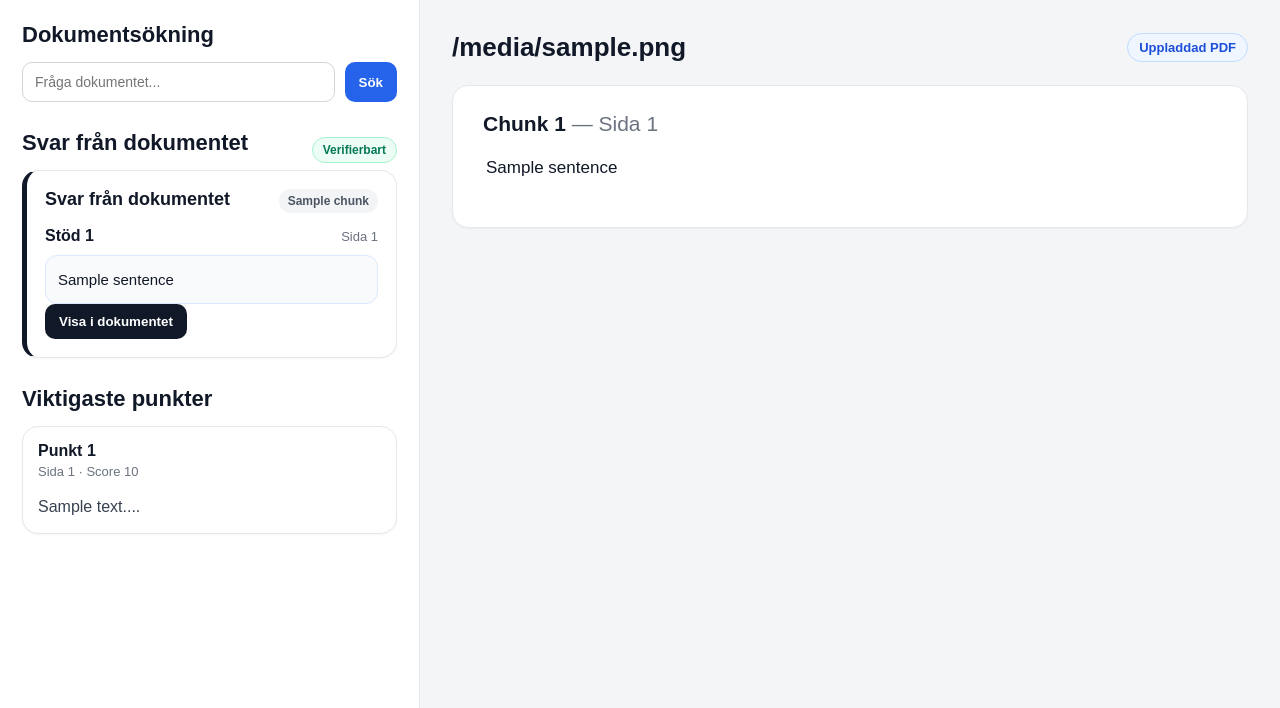
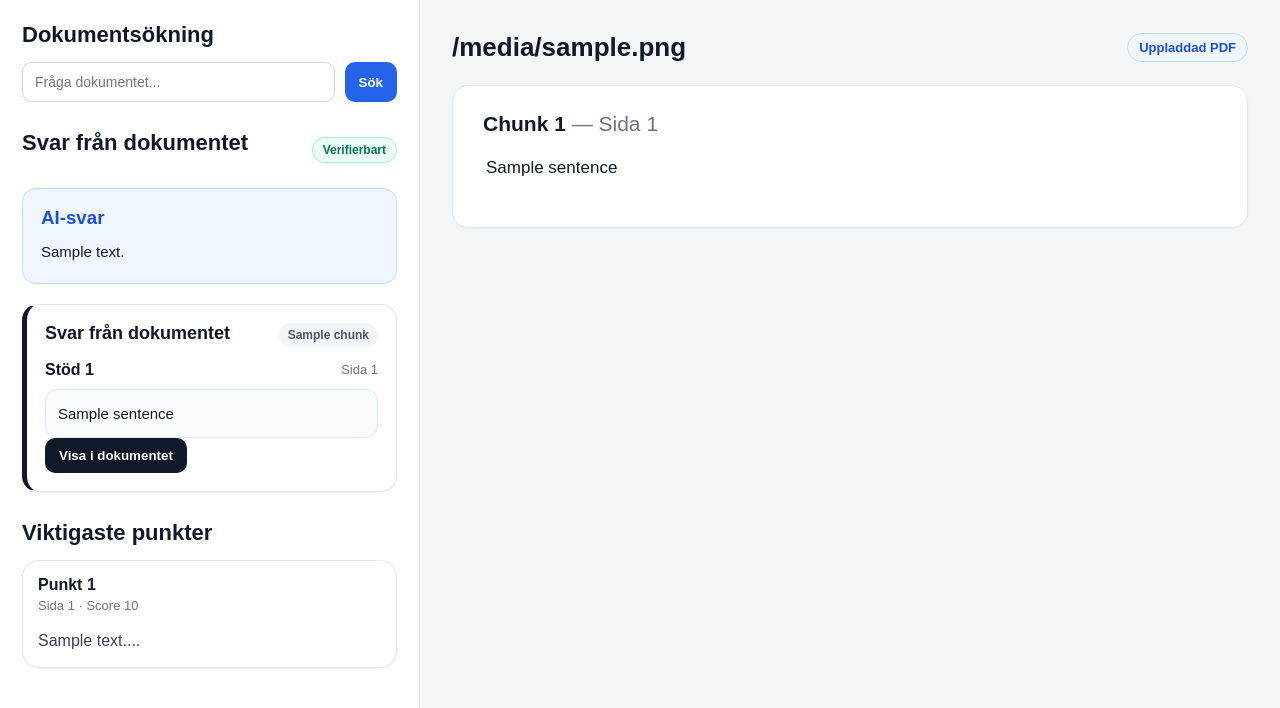
Before and after one commit to AxelSchuberth/document-ai, a Flask app: template templates/index.html in a window 1280 px wide. Shown: the part 92-800 px from the top of the page. Run offline with Flask 3, Linux system fonts and the light colour scheme; the template is opened without the code that fills it: most values are stand-ins (such as "Sample title", 1, 10 or a date in 2020).

Commit message:
documentai

```diff
--- a/app.py
+++ b/app.py
@@ -8,7 +8,11 @@ from services.embedding_service import (
     search_chunks,
     add_sentences_to_chunks
 )
-from services.query_service import detect_query_intent, expand_query
+from services.query_service import (
+    detect_query_intent,
+    expand_query
+)
+from services.llm_service import generate_answer
 
 app = Flask(__name__)
 app.secret_key = "dev-secret-key-change-later"
@@ -33,8 +37,11 @@ def process_document(path):
         return DOCUMENT_CACHE[cache_key]
 
     pages, chunks = extract_pdf_text(path)
+
     chunks = add_sentences_to_chunks(chunks)
+
     important_chunks = get_important_chunks(chunks)
+
     embeddings = create_embeddings(chunks)
 
     DOCUMENT_CACHE[cache_key] = {
@@ -49,20 +56,29 @@ def process_document(path):
 
 @app.route("/", methods=["GET", "POST"])
 def index():
+
     filename = None
+
     pages = []
     chunks = []
+
     important_chunks = []
+
     semantic_results = []
+
+    ai_answer = ""
+
     query = ""
     query_intent = ""
 
     if request.method == "POST":
+
         query = request.form.get("query", "")
 
         file = request.files.get("pdf")
 
         if file and file.filename.endswith(".pdf"):
+
             filename = file.filename
 
             path = os.path.join(
@@ -71,31 +87,39 @@ def index():
             )
 
             file.save(path)
+
             session["filename"] = filename
 
         filename = session.get("filename")
 
         if filename:
+
             path = os.path.join(
                 app.config["UPLOAD_FOLDER"],
                 filename
             )
 
             if os.path.exists(path):
+
                 document_data = process_document(path)
 
                 pages = document_data["pages"]
+
                 chunks = document_data["chunks"]
+
                 important_chunks = document_data["important_chunks"]
+
                 embeddings = document_data["embeddings"]
 
                 if not query:
                     query = "vad är viktigast i dokumentet"
 
                 query_intent = detect_query_intent(query)
+
                 search_query = expand_query(query)
 
                 if query_intent == "location":
+
                     semantic_results = search_chunks(
                         search_query,
                         chunks,
@@ -106,7 +130,9 @@ def index():
                         semantic_weight=0.15,
                         query_intent=query_intent
                     )
+
                 else:
+
                     semantic_results = search_chunks(
                         search_query,
                         chunks,
@@ -118,6 +144,12 @@ def index():
                         query_intent=query_intent
                     )
 
+                if semantic_results:
+                    ai_answer = generate_answer(
+                        query,
+                        semantic_results
+                    )
+
     return render_template(
         "index.html",
         filename=filename,
@@ -125,6 +157,7 @@ def index():
         chunks=chunks,
         important_chunks=important_chunks,
         semantic_results=semantic_results,
+        ai_answer=ai_answer,
         query=query,
         query_intent=query_intent
     )
--- /dev/null
+++ b/services/llm_service.py
@@ -0,0 +1,52 @@
+import requests
+
+
+OLLAMA_URL = "http://localhost:11434/api/generate"
+
+MODEL_NAME = "llama3.2:3b"
+
+
+def generate_answer(query, evidence_chunks):
+
+    context_parts = []
+
+    for chunk in evidence_chunks:
+        context_parts.append(chunk["text"])
+
+    context = "\n\n".join(context_parts)
+
+    prompt = f"""
+    Du är en intelligent dokumentassistent.
+
+    Uppgift:
+    - Besvara frågan kort och naturligt på svenska.
+    - Använd ENDAST information från evidensen.
+    - Sammanfatta istället för att kopiera meningar.
+    - Om informationen inte räcker, säg:
+    "Det framgår inte tydligt av dokumentet."
+
+    Fråga:
+    {query}
+
+    Evidens:
+    {context}
+
+    Regler:
+    - Skriv professionellt och tydligt.
+    - Skriv som en riktig AI-assistent.
+    - Upprepa inte evidensen ord för ord.
+    - Max 4 meningar.
+    """
+
+    response = requests.post(
+        OLLAMA_URL,
+        json={
+            "model": MODEL_NAME,
+            "prompt": prompt,
+            "stream": False
+        }
+    )
+
+    data = response.json()
+
+    return data["response"].strip()
--- a/static/style.css
+++ b/static/style.css
@@ -351,3 +351,23 @@ button:hover {
     align-items: center;
     margin-bottom: 10px;
 }
+.ai-answer-box {
+    background: #eff6ff;
+    border: 1px solid #bfdbfe;
+    border-radius: 14px;
+    padding: 18px;
+    margin-top: 18px;
+    margin-bottom: 20px;
+}
+
+.ai-answer-box h3 {
+    margin-top: 0;
+    margin-bottom: 10px;
+    color: #1d4ed8;
+}
+
+.ai-answer-text {
+    margin: 0;
+    line-height: 1.7;
+    font-size: 15px;
+}
--- a/templates/index.html
+++ b/templates/index.html
@@ -63,6 +63,17 @@
                 <h2>Svar från dokumentet</h2>
                 <span class="badge">Verifierbart</span>
             </div>
+            {% if ai_answer %}
+
+    <div class="ai-answer-box">
+        <h3>AI-svar</h3>
+
+        <p class="ai-answer-text">
+            {{ ai_answer }}
+        </p>
+    </div>
+
+{% endif %}
 
             {% if query %}
                 <p class="small-text">
```
